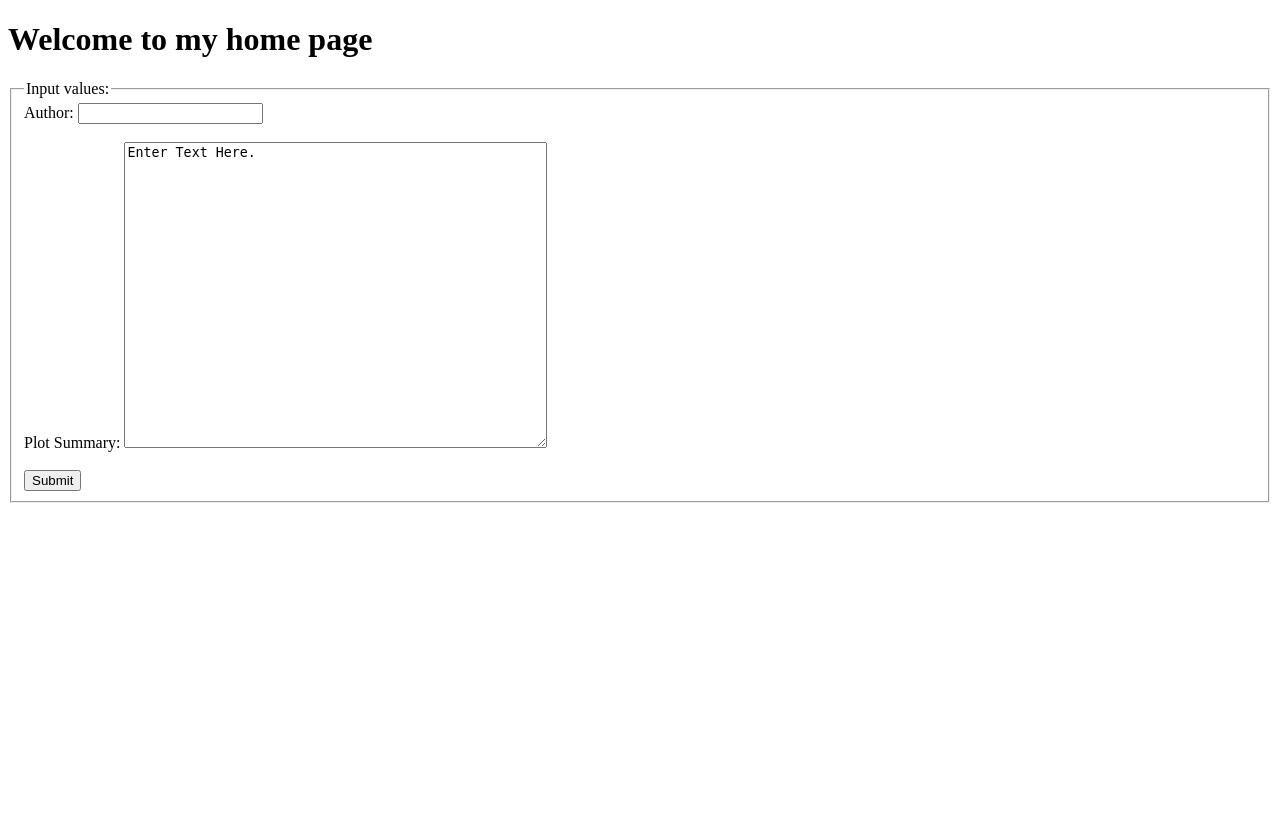
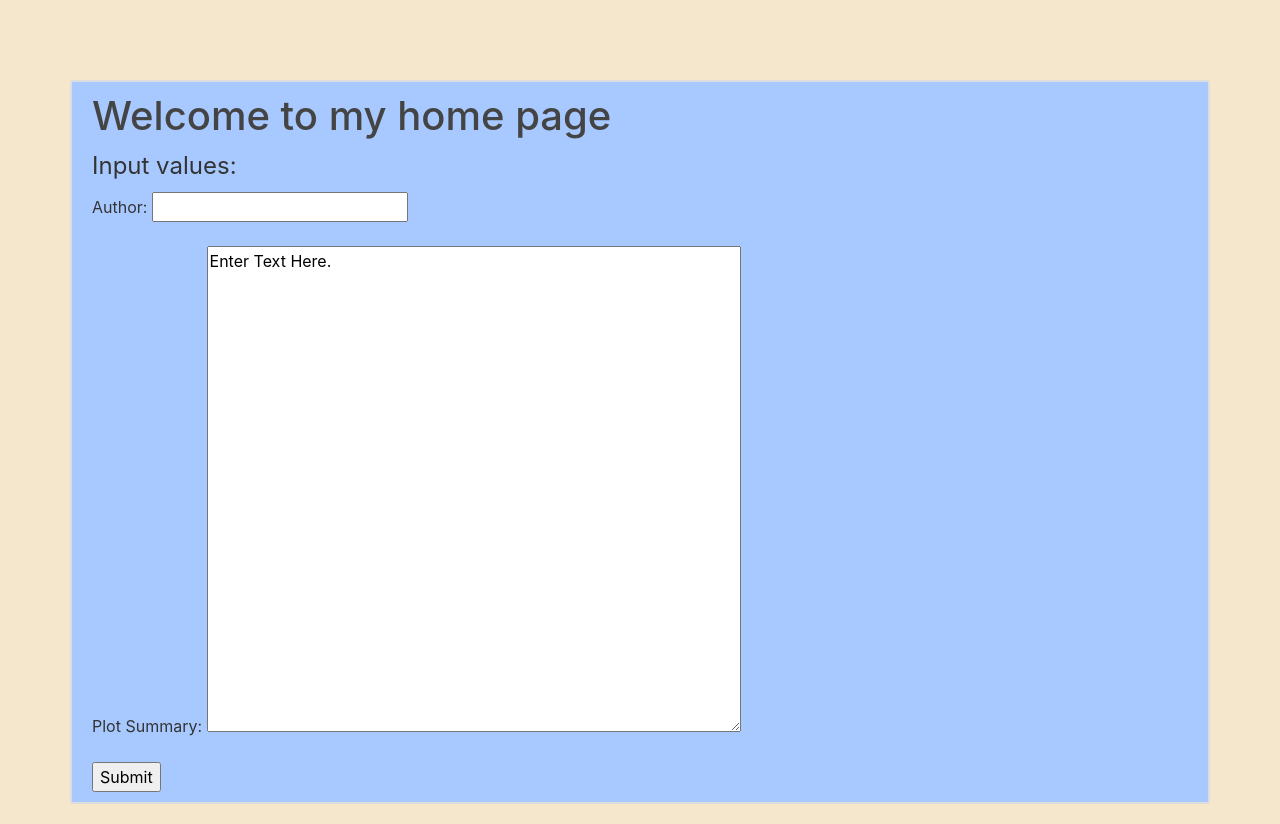
Before and after one commit to naf445/MSiA_AVC, a Flask app: page / in a window 1280 px wide. Before the commit the page ends 503 px from the top, so only its background shows below. Run offline with Flask 2, Linux system fonts and the light colour scheme; parts of the project's set-up code (start-up, migrations or seed data) failed here and were passed over; some libraries are stand-ins or nearby versions.

Commit message:
make sure styling changes reflect in web app

```diff
--- /dev/null
+++ b/app/static/main.css
@@ -0,0 +1,17 @@
+body {
+  background: #f4e7cb;
+  color: #333333;
+  margin-top: 5rem;
+}
+
+h1, h2, h3, h4, h5, h6 {
+  color: #444444;
+}
+
+.content-section {
+  background: #a8c9ff;
+  padding: 10px 20px;
+  border: 2px solid #dddddd;
+  border-radius: 3px;
+  margin-bottom: 20px;
+}
--- a/app/templates/layout.html
+++ b/app/templates/layout.html
@@ -2,11 +2,32 @@
 <html>
 
 <head>
+
+	<!-- Required meta tags -->
+    <meta charset="utf-8">
+    <meta name="viewport" content="width=device-width, initial-scale=1, shrink-to-fit=no">
+
+    <!-- Bootstrap CSS -->
+    <link rel="stylesheet" href="https://stackpath.bootstrapcdn.com/bootstrap/4.3.1/css/bootstrap.min.css" integrity="sha384-ggOyR0iXCbMQv3Xipma34MD+dH/1fQ784/j6cY/iJTQUOhcWr7x9JvoRxT2MZw1T" crossorigin="anonymous">
+
+    <link rel="stylesheet" type="text/css" href="{{ url_for('static', filename='main.css') }}">
+
 	{% block head %}{% endblock head %}
+
 </head>
 
 <body>
-	{% block body %}{% endblock body %}
+
+	<!-- Optional JavaScript -->
+    <!-- jQuery first, then Popper.js, then Bootstrap JS -->
+    <script src="https://code.jquery.com/jquery-3.3.1.slim.min.js" integrity="sha384-q8i/X+965DzO0rT7abK41JStQIAqVgRVzpbzo5smXKp4YfRvH+8abtTE1Pi6jizo" crossorigin="anonymous"></script>
+    <script src="https://cdnjs.cloudflare.com/ajax/libs/popper.js/1.14.7/umd/popper.min.js" integrity="sha384-UO2eT0CpHqdSJQ6hJty5KVphtPhzWj9WO1clHTMGa3JDZwrnQq4sF86dIHNDz0W1" crossorigin="anonymous"></script>
+    <script src="https://stackpath.bootstrapcdn.com/bootstrap/4.3.1/js/bootstrap.min.js" integrity="sha384-JjSmVgyd0p3pXB1rRibZUAYoIIy6OrQ6VrjIEaFf/nJGzIxFDsf4x0xIM+B07jRM" crossorigin="anonymous"></script>
+
+    <div class="container content-section">
+		{% block body %}{% endblock body %}
+	</div>
+
 </body>
 
 </html>
```
